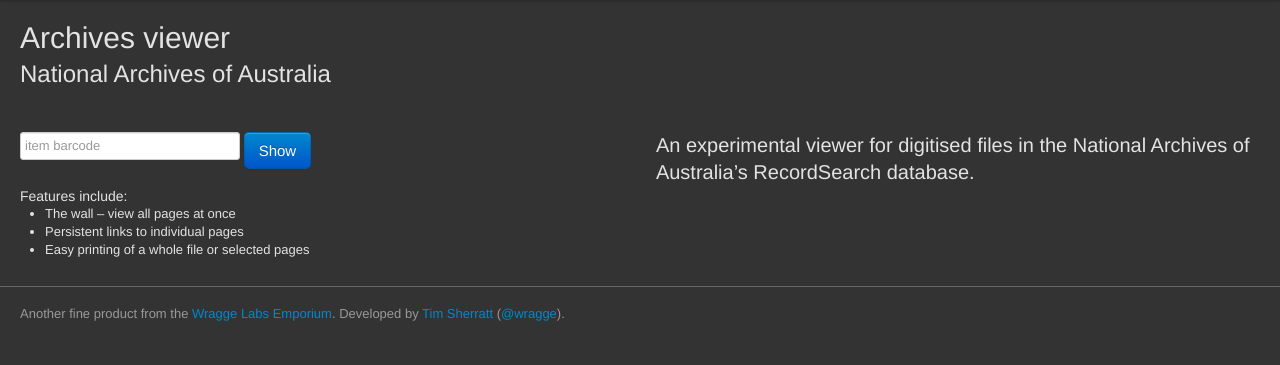
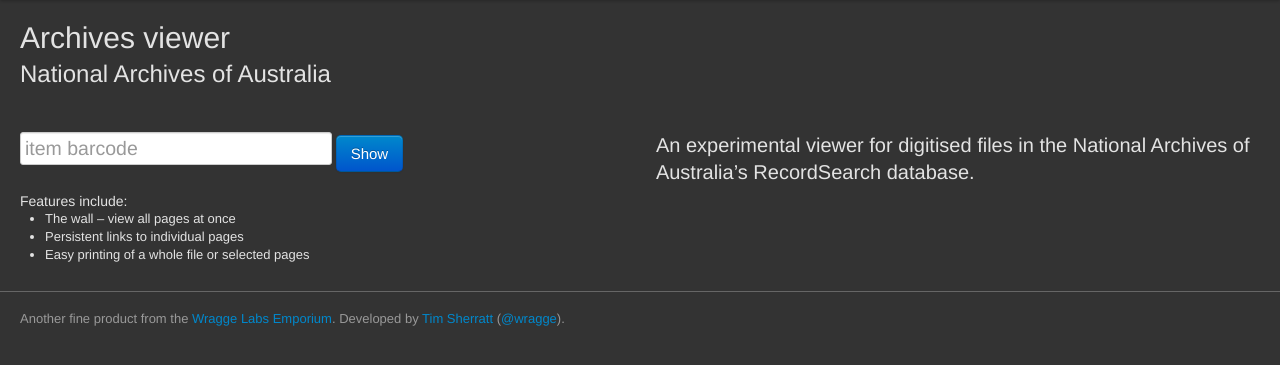
Before and after one commit to wragge/dhistory, a Django app: page /archives/naa/ in a window 1280 px wide. Shown: the part 40-405 px from the top of the page. Run offline with Django 3.2, Linux system fonts and the light colour scheme; parts of the project's set-up code (start-up, migrations or seed data) failed here and were passed over; some libraries are stand-ins or nearby versions.

Commit message:
Style changes.

```diff
--- a/dhistory/rsviewer/static/css/archives-wall-style.css
+++ b/dhistory/rsviewer/static/css/archives-wall-style.css
@@ -1,7 +1,7 @@
 body { background: #333333; color: #E3E3E3;}
 h1, h2, h4, label { color: #e3e3e3; font-weight: normal; }
 
-#find-barcode {
+#barcode {
     font-size: 150%;
     width: 50%;
     height: 150%;
```
